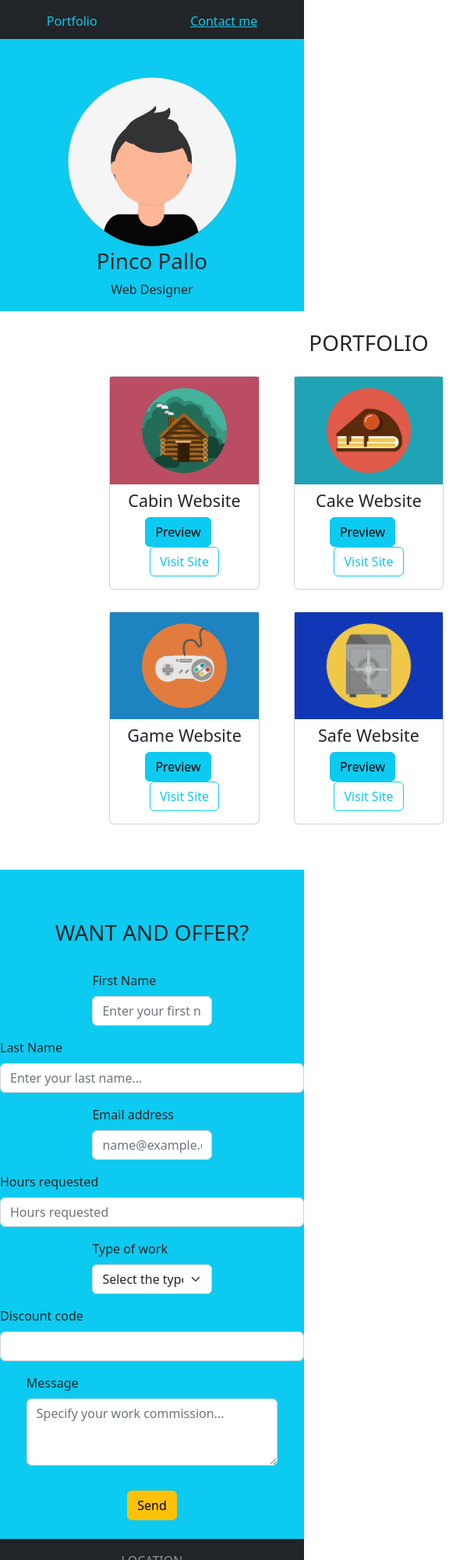
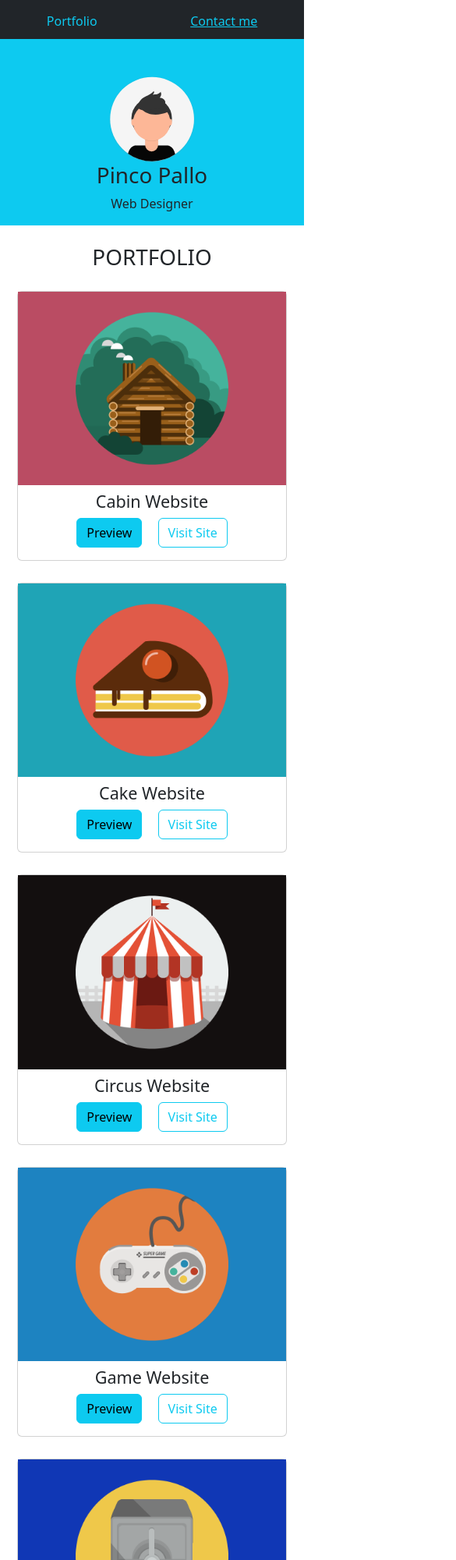
Before and after one commit to GianniDemare/bootstrap-html-freelancer, a plain HTML site: page index.html in a window 390 px wide. Shown: the top 2000 px of the page at 78% size, 585 px wide, since content can reach past the window. Drawn offline with nearby package versions, Linux system fonts and the light colour scheme.

Commit message:
Finished work with bonus

```diff
--- a/css/style.css
+++ b/css/style.css
@@ -15,6 +15,8 @@ header{
     background-color: rgb(33, 37, 41);
 }
 
+
+
 footer{
     height: 150px;
     background-color: rgb(33, 37, 41);
@@ -26,15 +28,9 @@ a{
 
 /* SELEZIONE CLASSI */
 
-.container-fluid{
-    display: flex;
-    flex-wrap: wrap;
-}
 
-.container{
-    display: flex;
-    flex-wrap: wrap;
-}
+
+
 
 .container-form{
     display: flex;
@@ -57,7 +53,7 @@ a{
 }
 
 .bg-img{
-    width: 60%;
+    width: 30%;
 }
 
 .bg-text{
--- a/index.html
+++ b/index.html
@@ -37,10 +37,17 @@
         <!-- CONTENITORE CARD -->
 
         <div class="container">
+
+            <div class="row text-center">
+                <div class="col-12">
+                    <h1 class="mt-4">PORTFOLIO</h1>
+                </div>
+
+            </div>
+
             <div class="row justify-content-center">
-                <h1 class="text-center mt-4">PORTFOLIO</h1>
 
-                <div class="col-3 col-sm-12 col-md-4 col-lg-3 mt-2 text-center">
+                <div class="col-sm-12 col-md-6 col-lg-4  mt-2 text-center">
                     <div class="card">
                         <img src="./img/cabin.png" alt="">
                         <h4 class="mt-2">Cabin Website</h4>
@@ -51,7 +58,7 @@
                     </div>
                 </div>
 
-                <div class="col-3 col-sm-12 col-md-4 col-lg-3 mt-2 text-center">
+                <div class=" col-sm-12 col-md-6 col-lg-4  mt-2 text-center">
                     <div class="card">
                         <img src="./img/cake.png" alt="">
                         <h4 class="mt-2">Cake Website</h4>
@@ -62,7 +69,7 @@
                     </div>
                 </div>
 
-                <div class="col-3 col-sm-12 col-md-4 col-lg-3  mt-2 text-center">
+                <div class=" col-sm-12 col-md-6 col-lg-4 mt-2 text-center">
                     <div class="card">
                         <img src="./img/circus.png" alt="">
                         <h4 class="mt-2">Circus Website</h4>
@@ -72,11 +79,10 @@
                         </div>
                     </div>
                 </div>
-            </div>
 
-            <div class="row justify-content-center">
 
-                <div class="col-3 col-sm-12 col-md-4 col-lg-3 mt-2 text-center">
+
+                <div class=" col-sm-12 col-md-6 col-lg-4  mt-2 text-center">
                     <div class="card">
                         <img src="./img/game.png" alt="">
                         <h4 class="mt-2">Game Website</h4>
@@ -87,7 +93,8 @@
                     </div>
                 </div>
 
-                <div class="col-3 col-sm-12 col-md-4 col-lg-3  mt-2 text-center">
+
+                <div class=" col-sm-12 col-md-6 col-lg-4  mt-2 text-center">
                     <div class="card">
                         <img src="./img/safe.png" alt="">
                         <h4 class="mt-2">Safe Website</h4>
@@ -98,7 +105,7 @@
                     </div>
                 </div>
 
-                <div class="col-3 col-sm-12 col-md-4 col-lg-3  mt-2 text-center">
+                <div class=" col-sm-12 col-md-6 col-lg-4 mt-2 text-center">
                     <div class="card">
                         <img src="./img/submarine.png" alt="">
                         <h4 class="mt-2">Submare Website</h4>
@@ -122,28 +129,28 @@
                     <h1 class="text-center mb-3">WANT AND OFFER?</h1>
                 </div>
 
-                <div class="col-5">
+                <div class="col-lg-5 col-sm-12 col-md-6">
                     <label for="inputFirstName4" class="form-label">First Name</label>
                     <input type="text" class="form-control" id="inputFirstName4" placeholder="Enter your first name...">
                 </div>
-                <div class="col-md-5">
+                <div class="col-lg-5 col-sm-12 col-md-5">
                     <label for="inputLastName4" class="form-label">Last Name</label>
                     <input type="text" class="form-control" id="inputLastName4" placeholder="Enter your last name...">
                 </div>
 
 
 
-                <div class="col-5">
+                <div class="col-lg-5 col-sm-12 col-md-6">
                     <label for="inputIEmailAddress" class="form-label">Email address</label>
                     <input type="text" class="form-control" id="inputEmailAddress" placeholder="name@example.com">
                 </div>
 
-                <div class="col-md-5">
+                <div class="col-lg-5 col-sm-12 col-md-5">
                     <label for="inputHoursRequested" class="form-label">Hours requested</label>
                     <input type="text" class="form-control" id="inputHoursRequested" placeholder="Hours requested">
                 </div>
 
-                <div class="col-5 ">
+                <div class="col-lg-5 col-sm-12 col-md-6">
                     <label for="inputState" class="form-label">Type of work</label>
                     <select id="inputState" class="form-select">
                         <option selected>Select the type of work</option>
@@ -153,17 +160,17 @@
                     </select>
                 </div>
 
-                <div class="col-md-5">
+                <div class="col-lg-5 col-sm-12 col-md-5">
                     <label for="inputDiscountCode6" class="form-label">Discount code</label>
                     <input type="text" class="form-control" id="inputDiscountCode4">
                 </div>
 
-                <div class="col-10 mb-3">
+                <div class="col-lg-10 col-sm-12 col-md-6 mb-3">
                     <label for="exampleFormControlTextarea1" class="form-label">Message</label>
                     <textarea class="form-control" id="exampleFormControlTextarea1" placeholder="Specify your work commission..." rows="3"></textarea>
                 </div>
 
-                <div class="col-3 text-center mb-3">
+                <div class="col-lg-3 col-sm-12 col-md-6 text-center mb-3">
                     <button type="submit" class="btn btn-warning">Send</button>
                 </div>
             </form>
```
